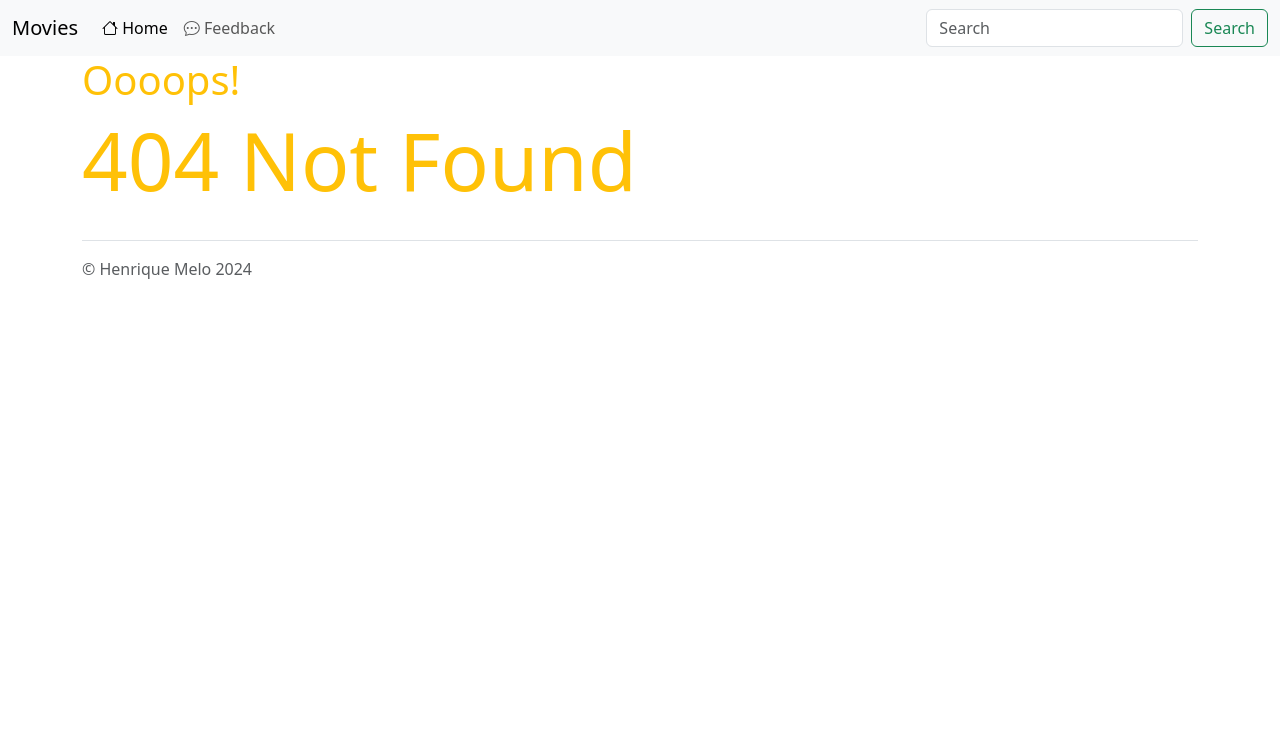
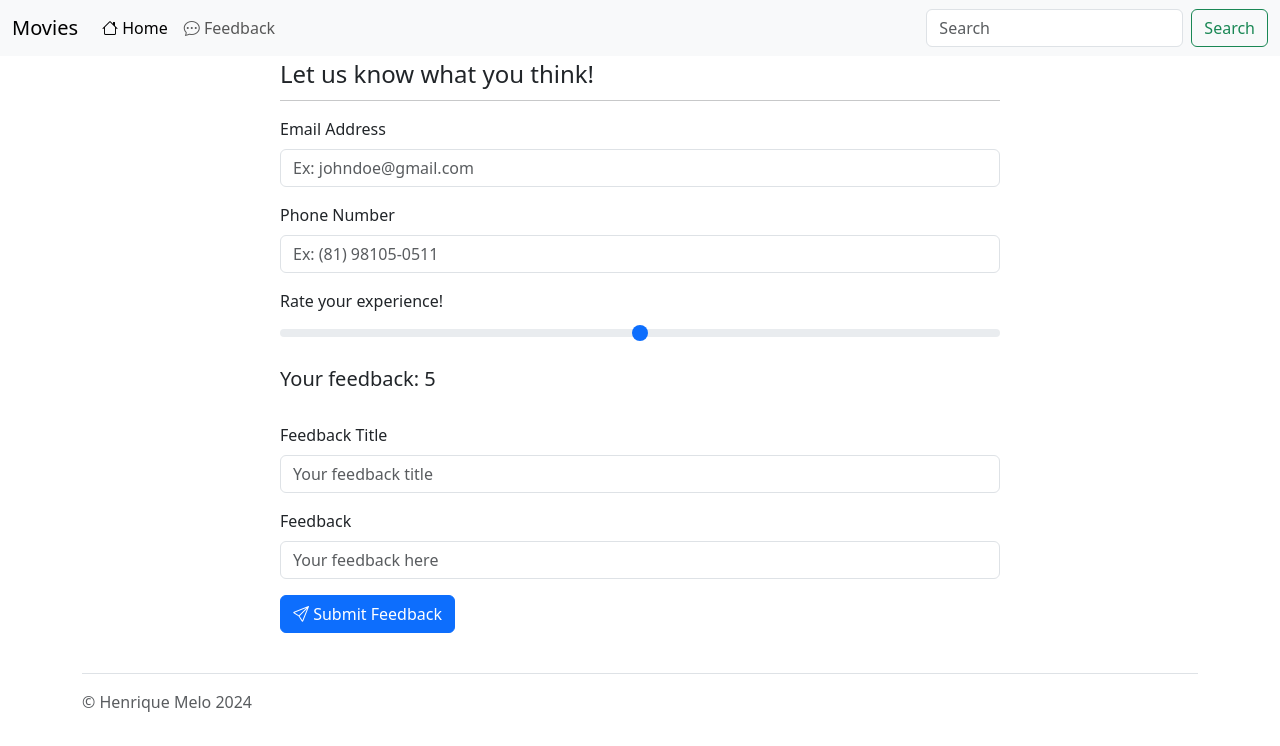
Before and after one commit to henriquecmelo1/learningAngular, an Angular app: page /feedback in a window 1280 px wide. Before the commit this address had no page. Shown: the top 746 px of the page. Built offline with nearby package versions, Linux system fonts and the light colour scheme.

Commit message:
feat: implementing feedback forms

```diff
--- a/src/app/app.routes.ts
+++ b/src/app/app.routes.ts
@@ -17,6 +17,7 @@ export const routes: Routes = [
     {path: 'details/movies/:id', component: Components.DetailsMoviesComponent},
     {path: 'details/reviews/:id', component: Components.DetailsReviewsComponent},
     {path: 'search/:movieTitle', component: Components.SearchComponent},
+    {path: 'feedback', component: Components.FeedbackComponent},
     //page for non-existent url
     {path: '**', component: Components.NotFoundComponent},
 
--- /dev/null
+++ b/src/app/components/feedback/feedback.component.html
@@ -0,0 +1,43 @@
+<div class="container">
+    <div class="row">
+        <div class="col-md-8 offset-md-2">
+            <form #feedbackForm="ngForm" (ngSubmit)="submitFeedback()">
+                <legend>Let us know what you think!</legend>
+                <hr>
+                <div class="mb-3">
+                    <label for="emailAddress" class="form-label">Email Address</label>
+                    <input type="email" class="form-control" id="emailAddress" placeholder="Ex: johndoe@gmail.com" name="emailAddress"
+                    [(ngModel)]="feedback.emailAddress">
+                </div>
+                <div class="mb-3">
+                    <label for="phoneNumber" class="form-label">Phone Number</label>
+                    <input type="text" class="form-control" id="phoneNumber" placeholder="Ex: (81) 98105-0511" name="phoneNumber"
+                    [(ngModel)]="feedback.phoneNumber">
+                </div>
+                <div class="mb-3">
+                    <label for="rateExperience" class="form-label">Rate your experience!</label>
+                    <input type="range" class="form-range" id="rateExperience" min="0" max="10" step="1" name="rateExperience"
+                    [(ngModel)]="feedback.rateExperience">
+                </div>
+                <h5>Your feedback: {{feedback.rateExperience}}</h5><br>
+                <div class="mb-3">
+                    <label for="title" class="form-label">Feedback Title</label>
+                    <input type="text" class="form-control" id="title" placeholder="Your feedback title" name="title"
+                    [(ngModel)]="feedback.title">
+                </div>
+                <div class="mb-3">
+                    <label for="feedback" class="form-label">Feedback</label>
+                    <input type="text" class="form-control" id="feedback" placeholder="Your feedback here" name="feedback"
+                    [(ngModel)]="feedback.feedback">
+                </div>
+
+                <div class="mb-3">
+                    <button type="submit" class="btn btn-primary">
+                        <i class="bi bi-send"></i> Submit Feedback
+                    </button>
+                </div>
+            </form>
+        </div>
+    </div>
+
+</div>
--- /dev/null
+++ b/src/app/components/feedback/feedback.component.ts
@@ -0,0 +1,25 @@
+import { Component, OnInit } from '@angular/core';
+import { Feedback } from '../../data/model/Feedback';
+import { FormsModule, NgForm } from '@angular/forms';
+
+@Component({
+  selector: 'app-feedback',
+  standalone: true,
+  imports: [FormsModule],
+  providers: [],
+  templateUrl: './feedback.component.html',
+  styleUrl: './feedback.component.css'
+})
+export class FeedbackComponent implements OnInit{
+
+  feedback: Feedback = new Feedback('', '', 5, '', '');
+
+  ngOnInit(): void {
+
+  }
+
+  submitFeedback() {
+    console.log("form submitted");
+  }
+
+}
--- a/src/app/components/index.ts
+++ b/src/app/components/index.ts
@@ -5,3 +5,4 @@ export { DetailsActorsComponent } from './details-actors/details-actors.componen
 export { DetailsMoviesComponent } from './details-movies/details-movies.component';
 export { DetailsReviewsComponent } from './details-reviews/details-reviews.component';
 export { NotFoundComponent } from './not-found/not-found.component';
+export { FeedbackComponent } from './feedback/feedback.component';
--- a/src/app/components/navbar/navbar.component.html
+++ b/src/app/components/navbar/navbar.component.html
@@ -10,7 +10,7 @@
             <a class="nav-link active" aria-current="page" routerLink="/home"> <i class="bi bi-house"></i> Home</a>
           </li>
           <li class="nav-item">
-            <a class="nav-link" > <i class="bi bi-chat-dots"></i> Feedback</a>
+            <a class="nav-link" routerLink="/feedback"> <i class="bi bi-chat-dots"></i> Feedback</a>
           </li>
 
 
--- /dev/null
+++ b/src/app/data/model/Feedback.ts
@@ -0,0 +1,9 @@
+export class Feedback{
+    constructor(
+        public emailAddress: string,
+        public phoneNumber: string,
+        public rateExperience: number,
+        public title: string,
+        public feedback: string,
+    ){}
+}
```
Also changed, not shown: src/app/components/feedback/feedback.component.css (added), 1 other file (tests, documents, lock files or other folders).
